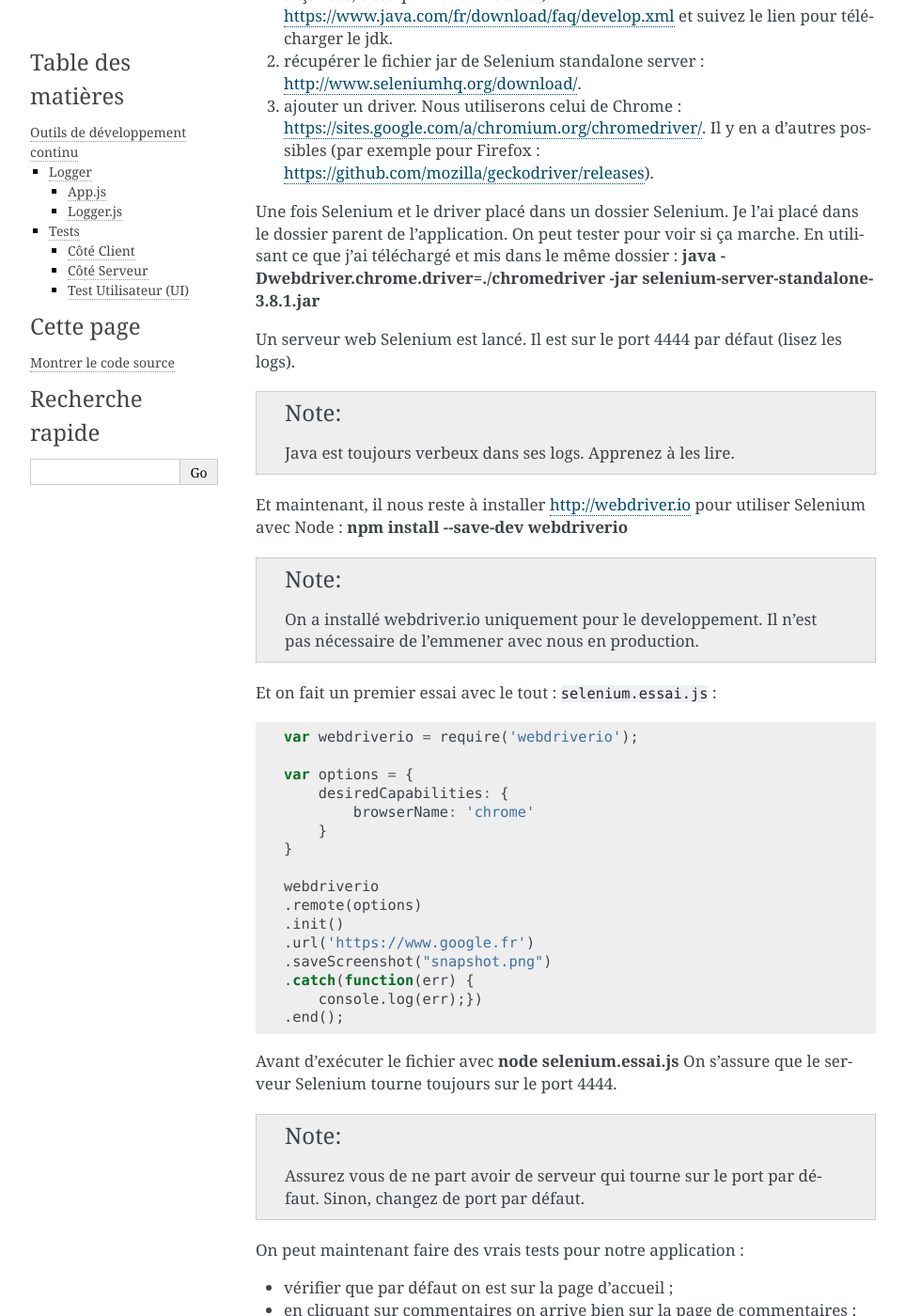
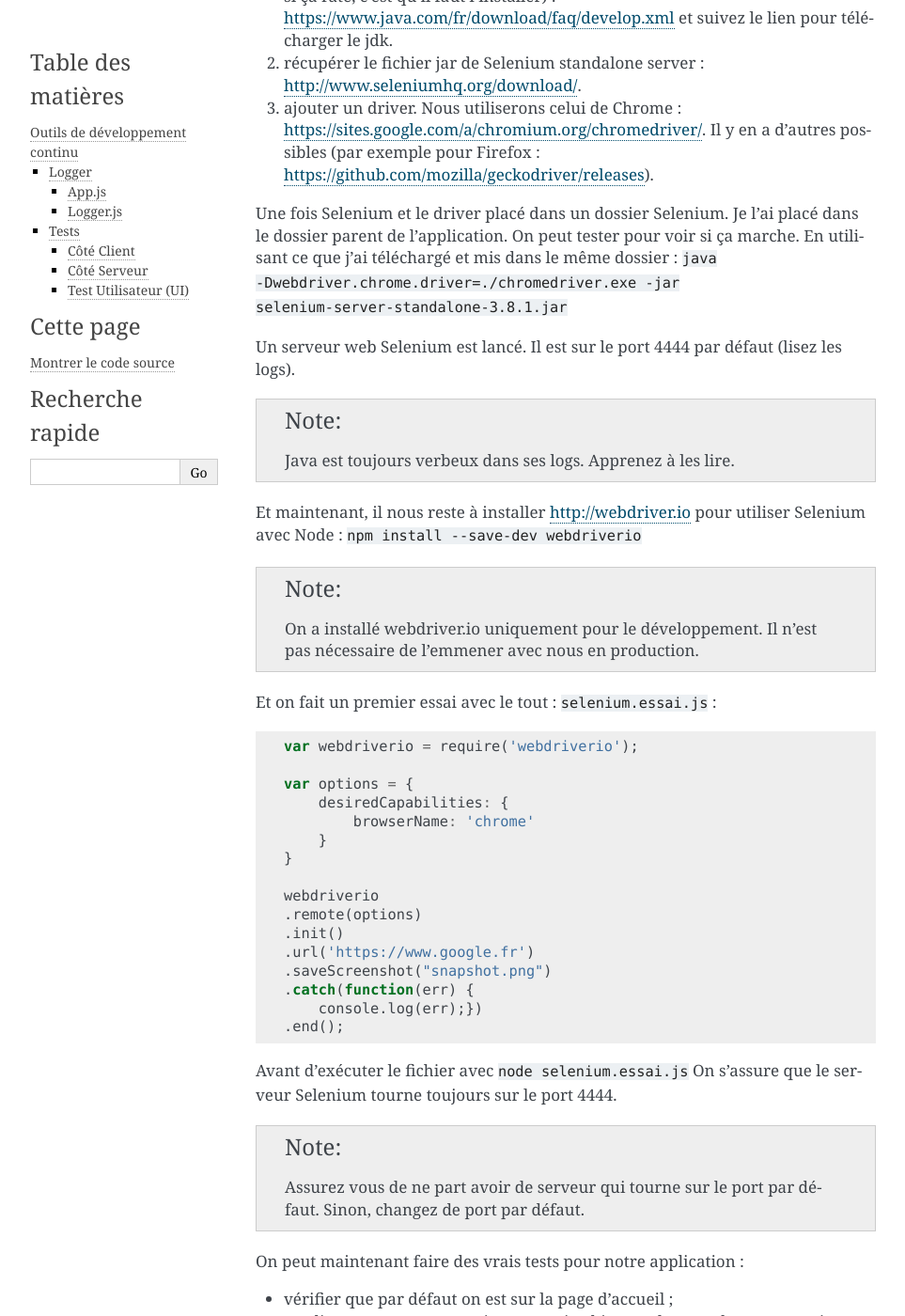
Before and after one commit to FrancoisBrucker/web_serveur, a Sphinx documentation site: the page built from source/cours_3_1_2_outils.rst, in a window 1280 px wide and 1400 px high, scrolled down 3933 px. Shown: the whole window at 94% size, without its empty margins (148-1111 px from the left). Built offline with Sphinx 7.4.7, drawn with Linux system fonts in a browser that asks for light colours; some of the changed text lies outside the part shown.

Commit message:
Charles : cours_3_1_2.zip + correctifs

```diff
--- a/source/cours_3_1_1_preparation.rst
+++ b/source/cours_3_1_1_preparation.rst
@@ -17,7 +17,7 @@ On recommence un petit site avec ce qu'on a appris la dernière fois. On ajoute
   * :file:`views` pour les vues (avec le template *ejs*) et créez le dossier :file:`partials` dans celui-ci.
 
 
-On doit obtenir l'architecture de dossiers suivante (en utilisant la commande tree qu'il faut peut-être installer d'abord), sans regarder les sous dossiers de :file:`node_modules` (d'où la commande :code:'grep') :
+On doit obtenir l'architecture de dossiers suivante (en utilisant la commande tree qu'il faut peut-être installer d'abord), sans regarder les sous dossiers de :file:`node_modules` (d'où la commande :code:`grep`) :
 
 .. code-block:: sh
 
--- a/source/cours_3_1_2_outils.rst
+++ b/source/cours_3_1_2_outils.rst
@@ -13,10 +13,10 @@ De nombreuses applications de log existent pour node, nous utiliserons `<https:/
 
 .. note:: voir par exemple `<https://blog.risingstack.com/node-js-logging-tutorial/>`_ ou encore `<http://thisdavej.com/using-winston-a-versatile-logging-library-for-node-js/>`_
 
-Pour la version 3, celle que nous utiliserons, il faut installer la version de développement de winston : :command:`npm install winston@next --save`.
+Pour la version 3, celle que nous utiliserons, il faut installer la version de développement de winston : :code:`npm install winston@next --save`.
 
 
-.. note ::  Le code ci-après ne fonctionnera pas avec la version 2.4, qui est  la version stable à l'heure où j'écris ces lignes.
+.. note ::  Le code ci-après ne fonctionnera pas avec la version 2.4, qui est la version stable à l'heure où j'écris ces lignes.
 
 
 App.js
@@ -184,15 +184,15 @@ Pour cela on utilise Selenium `<http://www.seleniumhq.org>`_ et ses webdrivers q
 #. récupérer le fichier jar de Selenium standalone server : `<http://www.seleniumhq.org/download/>`_.
 #. ajouter un driver. Nous utiliserons celui de Chrome : `<https://sites.google.com/a/chromium.org/chromedriver/>`_. Il y en a d'autres possibles (par exemple pour Firefox : `<https://github.com/mozilla/geckodriver/releases>`_).
 
-Une fois Selenium et le driver placé dans un dossier Selenium. Je l'ai placé dans le dossier parent de l'application. On peut tester pour voir si ça marche. En utilisant ce que j'ai téléchargé et mis dans le même dossier : :command:`java -Dwebdriver.chrome.driver=./chromedriver -jar selenium-server-standalone-3.8.1.jar`
+Une fois Selenium et le driver placé dans un dossier Selenium. Je l'ai placé dans le dossier parent de l'application. On peut tester pour voir si ça marche. En utilisant ce que j'ai téléchargé et mis dans le même dossier : :code:`java -Dwebdriver.chrome.driver=./chromedriver.exe -jar selenium-server-standalone-3.8.1.jar`
 
 Un serveur web Selenium est lancé. Il est sur le port 4444 par défaut (lisez les logs).
 
 .. note :: Java est toujours verbeux dans ses logs. Apprenez à les lire.
 
-Et maintenant, il nous reste à installer `<http://webdriver.io>`_ pour utiliser Selenium avec Node : :command:`npm install --save-dev webdriverio`
+Et maintenant, il nous reste à installer `<http://webdriver.io>`_ pour utiliser Selenium avec Node : :code:`npm install --save-dev webdriverio`
 
-.. note :: On a installé webdriver.io uniquement pour le developpement. Il n'est pas nécessaire de l'emmener avec nous en production.
+.. note :: On a installé webdriver.io uniquement pour le développement. Il n'est pas nécessaire de l'emmener avec nous en production.
 
 Et on fait un premier essai avec le tout : :file:`selenium.essai.js` :
 
@@ -218,7 +218,7 @@ Et on fait un premier essai avec le tout : :file:`selenium.essai.js` :
 
 
 
-Avant d'exécuter le fichier avec :command:`node selenium.essai.js` On s'assure que le serveur Selenium tourne toujours sur le port 4444.
+Avant d'exécuter le fichier avec :code:`node selenium.essai.js` On s'assure que le serveur Selenium tourne toujours sur le port 4444.
 
 .. note :: Assurez vous de ne part avoir de serveur qui tourne sur le port par défaut. Sinon, changez de port par défaut.
 
@@ -306,7 +306,7 @@ Pour l'instant on a pas de fonction JS, donc on va faire comme si et reprendre l
   })
 
 
-On installe jest pour le developpement, :command:`npm install --save-dev jest`, puis on mets jest comme commande de test dans :file:`package.json`. Par exemple le mien ressemble à :
+On installe jest pour le développement, :code:`npm install --save-dev jest`, puis on mets jest comme commande de test dans :file:`package.json`. Par exemple le mien ressemble à :
 
 .. code-block:: json
 
```
Also changed, not shown: other parts of source/cours_3_1_2_outils.rst (+4 -4 lines).
